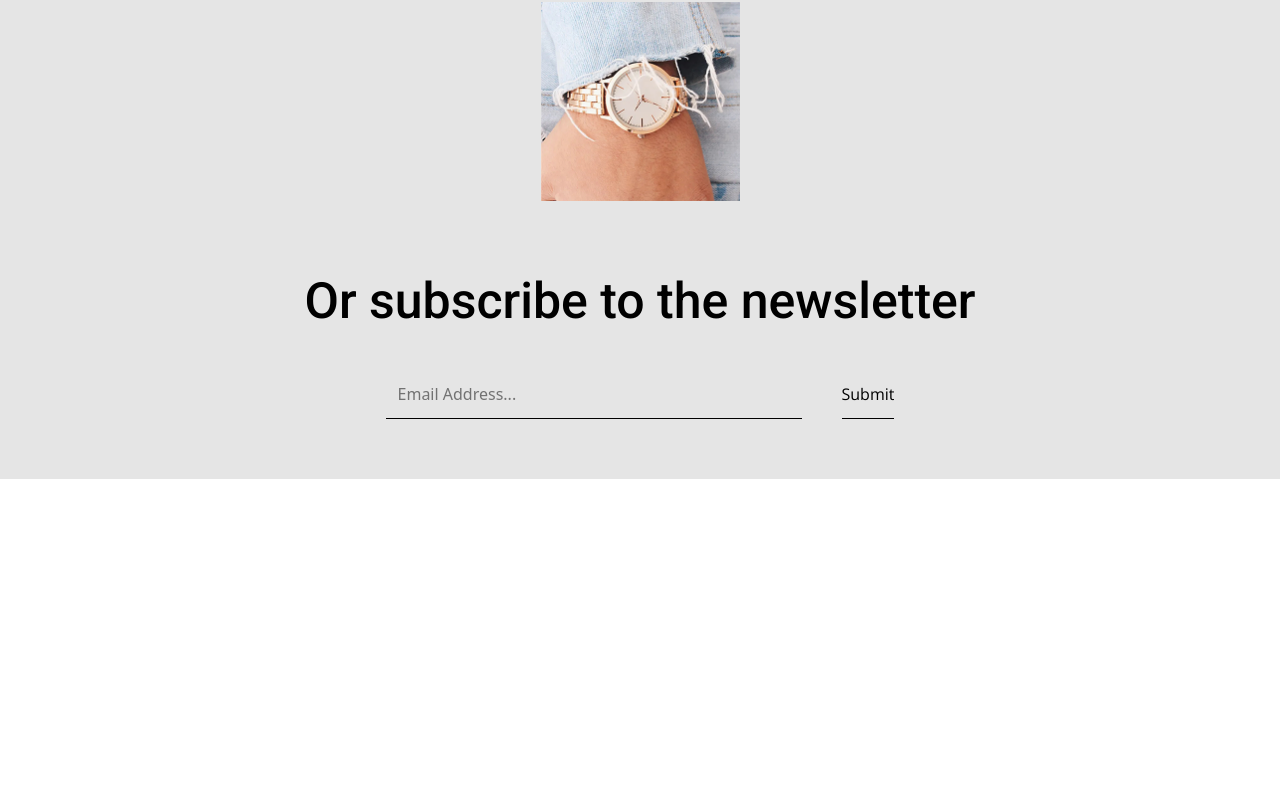
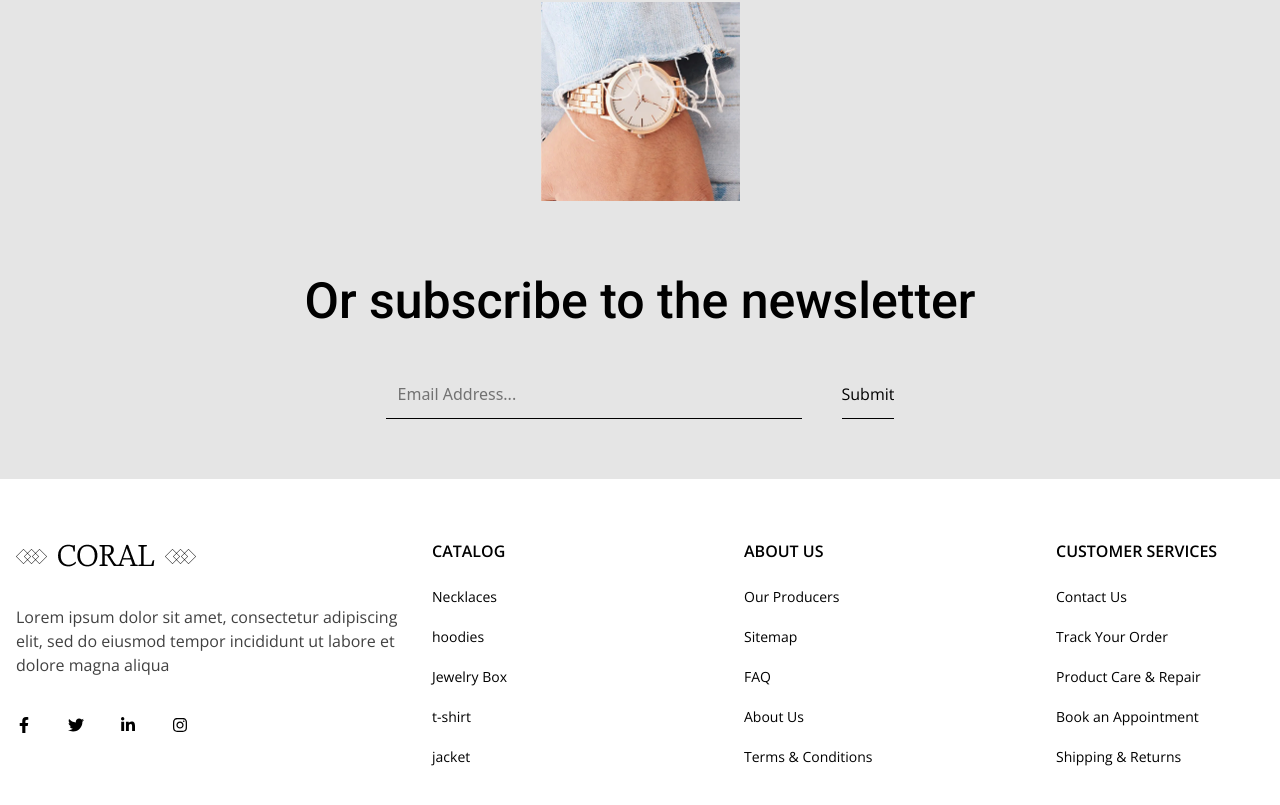
Before and after one commit to mdsalathossain0/Coral_e_commerce, a React (Vite) app: page / in a window 1280 px wide. Shown: the part 5845-6650 px from the top of the page. Before the commit the page ends 6324 px from the top, so only its background shows below. Built offline with nearby package versions, Linux system fonts and the light colour scheme.

Commit message:
footer part done

```diff
--- /dev/null
+++ b/src/components/Footerlist.jsx
@@ -0,0 +1,9 @@
+import React from 'react'
+
+const Footerlist = ({text}) => {
+  return (
+    <li className='text-sm text-black font-normal font-san list-none'>{text}</li>
+  )
+}
+
+export default Footerlist
--- /dev/null
+++ b/src/layouts/Footer.jsx
@@ -0,0 +1,61 @@
+import React from 'react'
+import Container from '../components/Container'
+import Flex from '../components/Flex'
+import Image from '../components/Image'
+
+import Logo from '../assets/logo.png'
+import { FaFacebookF, FaInstagram, FaLinkedinIn, FaTwitter } from 'react-icons/fa'
+import Footerlist from '../components/Footerlist'
+
+const Footer = () => {
+  return (
+    <section className='py-10 lg:py-15 px-4'>
+        <Container>
+            <Flex className='flex-col lg:flex-row gap-y-6 lg:gap-y-0'>
+                <div className='w-full lg:w-4/12'>
+                <div> <Image src={Logo}/></div>
+                <p className='text-sm lg:text-base text-[#000000bf] font-normal font-san pt-8 w-full lg:w-[392px]'>Lorem ipsum dolor sit amet, consectetur adipiscing elit, sed do eiusmod tempor incididunt ut labore et dolore magna aliqua</p>
+                <Flex className='pt-10 gap-x-9'>
+                    <FaFacebookF />
+                    <FaTwitter />
+                    <FaLinkedinIn />
+                    <FaInstagram />
+                </Flex>
+                </div>
+                <div className='w-full lg:w-3/12'>
+                 <h3 className='text-base text-black font-semibold font-san pb-6'>CATALOG</h3>
+                 <Flex className='flex-col gap-y-5'>
+                    <Footerlist text='Necklaces'/>
+                    <Footerlist text='hoodies'/>
+                    <Footerlist text='Jewelry Box'/>
+                    <Footerlist text='t-shirt'/>
+                    <Footerlist text='jacket'/>
+                 </Flex>
+                </div>
+                <div className='w-full lg:w-3/12'>
+                <h3 className='text-base text-black font-semibold font-san pb-6'>ABOUT US</h3>
+                 <Flex className='flex-col gap-y-5'>
+                    <Footerlist text='Our Producers'/>
+                    <Footerlist text='Sitemap'/>
+                    <Footerlist text='FAQ'/>
+                    <Footerlist text='About Us'/>
+                    <Footerlist text='Terms & Conditions'/>
+                 </Flex>
+                </div>
+                <div className='w-full lg:w-2/12'>
+                <h3 className='text-base text-black font-semibold font-san pb-6'>CUSTOMER SERVICES</h3>
+                 <Flex className='flex-col gap-y-5'>
+                    <Footerlist text='Contact Us'/>
+                    <Footerlist text='Track Your Order'/>
+                    <Footerlist text='Product Care & Repair'/>
+                    <Footerlist text='Book an Appointment'/>
+                    <Footerlist text='Shipping & Returns'/>
+                 </Flex>
+                </div>
+            </Flex>
+        </Container>
+    </section>
+  )
+}
+
+export default Footer
--- a/src/pages/Home.jsx
+++ b/src/pages/Home.jsx
@@ -8,6 +8,7 @@ import Item from '../layouts/Item'
 import Collection from '../layouts/Collection'
 import BestSeller from '../layouts/BestSeller'
 import Products from '../layouts/Products'
+import Footer from '../layouts/Footer'
 
 const Home = () => {
   return (
@@ -21,6 +22,7 @@ const Home = () => {
     <Collection/>
     <BestSeller/>
     <Products/>
+    <Footer/>
     </>
   )
 }
```
